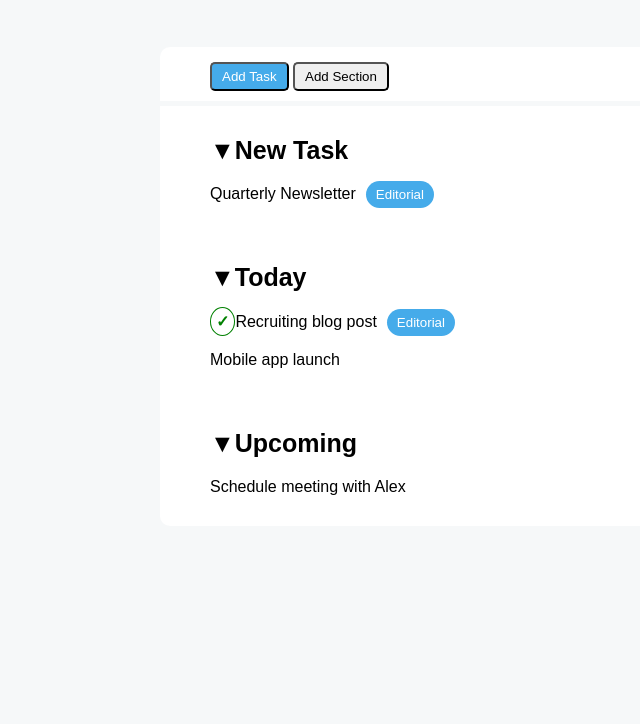
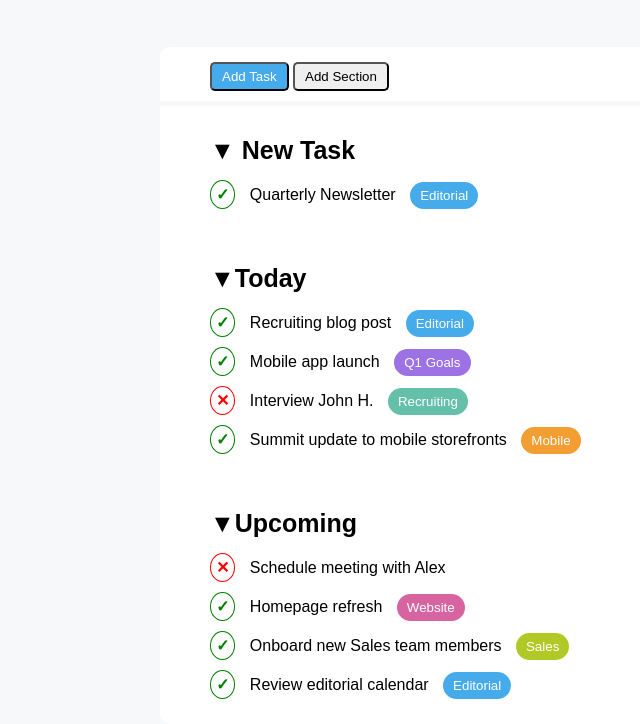
Before and after one commit to AndreaDeStefano1/html-css-toboolist, a plain HTML site: page index.html in a window 1280 px wide. Shown: the part 88-812 px from the top of the page, without its empty margins (0-640 px from the left). Drawn offline with Linux system fonts and the light colour scheme.

Commit message:
Fine progetto compleate le liste

```diff
--- a/css/style.css
+++ b/css/style.css
@@ -14,6 +14,14 @@ body{
   color: green;
   border-radius: 50%;
   border: 1px solid green;
+  padding: 5px;
+}
+
+.crossed{
+  font-weight: bold;
+  color: red;
+  border-radius: 50%;
+  border: 1px solid red;
   padding: 5px;
 }
 
@@ -35,8 +43,16 @@ body{
   background-color: rgb(156, 114, 228);
 }
 
+.bglime{
+  background-color: rgb(176, 201, 38);
+}
+
 .bggreen{
-  background-color: rgb(176, 201, 38);
+  background-color: rgb(100, 192, 169);
+}
+
+.bgpink{
+  background-color: rgb(216, 99, 161);
 }
 
 .whitetext{
@@ -105,6 +121,10 @@ header h1 {
   padding-top: 20px;
 }
 
+.info{
+  margin-left: 10px;
+}
+
 .itemtype{
   margin: 10px 0px 0px 10px;
   padding: 6px 10px;
--- a/index.html
+++ b/index.html
@@ -26,23 +26,82 @@
     </div>
 
     <div class="bottomcontainer bgwhite">
-      <!-- Section new -->
+
+      <!-- Section new task -->
+
       <div class="listcontainer">
-        <span class="listtitle">New Task</span>
-        <span class="listitem">Quarterly Newsletter<span class="itemtype bgblue itemtypetext">Editorial</span></span>
+        <span class="listtitle"> New Task</span>
+        <div class="listitem">
+          <span class="checked">&#10003;</span>
+          <span class="info">Quarterly Newsletter</span>
+          <span class="itemtype bgblue itemtypetext">Editorial</span>
+        </div>
       </div>
 
-      <!-- Section today -->
-      <div class="listcontainer">
-        <span class="listtitle">Today</span>
-        <span class="listitem"><span class="checked">&#10003;</span>Recruiting blog post<span class="itemtype bgblue itemtypetext">Editorial</span></span>
-        <span class="listitem">Mobile app launch</span>
+
+       <!-- Section today -->
+
+       <div class="listcontainer">
+
+        <div class="listtitle">Today</div>
+
+        <div class="listitem">
+          <span class="checked">&#10003;</span>
+          <span class="info">Recruiting blog post</span>
+          <span class="itemtype bgblue itemtypetext">Editorial</span>
+        </div>
+
+        <div class="listitem">
+          <span class="checked">&#10003;</span>
+          <span class="info">Mobile app launch</span>
+          <span class="itemtype bgpurple itemtypetext">Q1 Goals</span>
+        </div>
+
+        <div class="listitem">
+          <span class="crossed">&#x2715;</span>
+          <span class="info">Interview John H.</span>
+          <span class="itemtype bggreen itemtypetext">Recruiting</span>
+        </div>
+
+        <div class="listitem">
+          <span class="checked">&#10003;</span>
+          <span class="info">Summit update to mobile storefronts</span>
+          <span class="itemtype bgorange itemtypetext">Mobile</span>
+        </div>
+
       </div>
 
       <!-- Section upcoming -->
+
       <div class="listcontainer">
-        <span class="listtitle">Upcoming</span>
-        <span class="listitem">Schedule meeting with Alex</span>
+
+        <div class="listtitle">Upcoming</div>
+
+        <div class="listitem">
+          <span class="crossed">&#x2715;</span>
+          <span class="info">Schedule meeting with Alex</span>
+        </div>
+
+        <div class="listitem">
+          <span class="checked">&#10003;</span>
+          <span class="info">Homepage refresh</span>
+          <span class="itemtype bgpink itemtypetext">Website</span>
+        </div>
+
+        <div class="listitem">
+          <span class="checked">&#10003;</span>
+          <span class="info">Onboard new Sales team members</span>
+          <span class="itemtype bglime itemtypetext">Sales</span>
+        </div>
+
+        <div class="listitem">
+          <span class="checked">&#10003;</span>
+          <span class="info">Review editorial calendar</span>
+          <span class="itemtype bgblue itemtypetext">Editorial</span>
+        </div>
+
+
+
       </div>
     </div>
 
```
